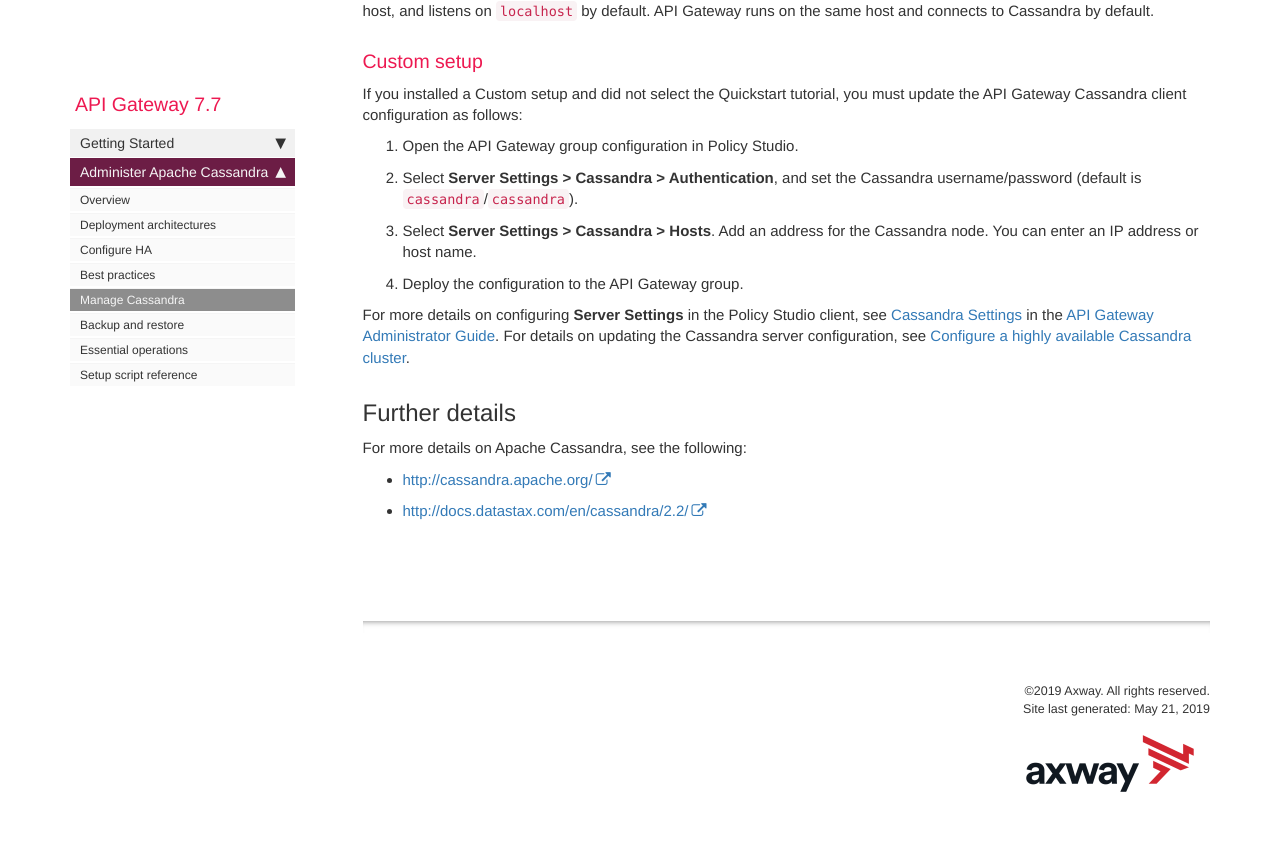
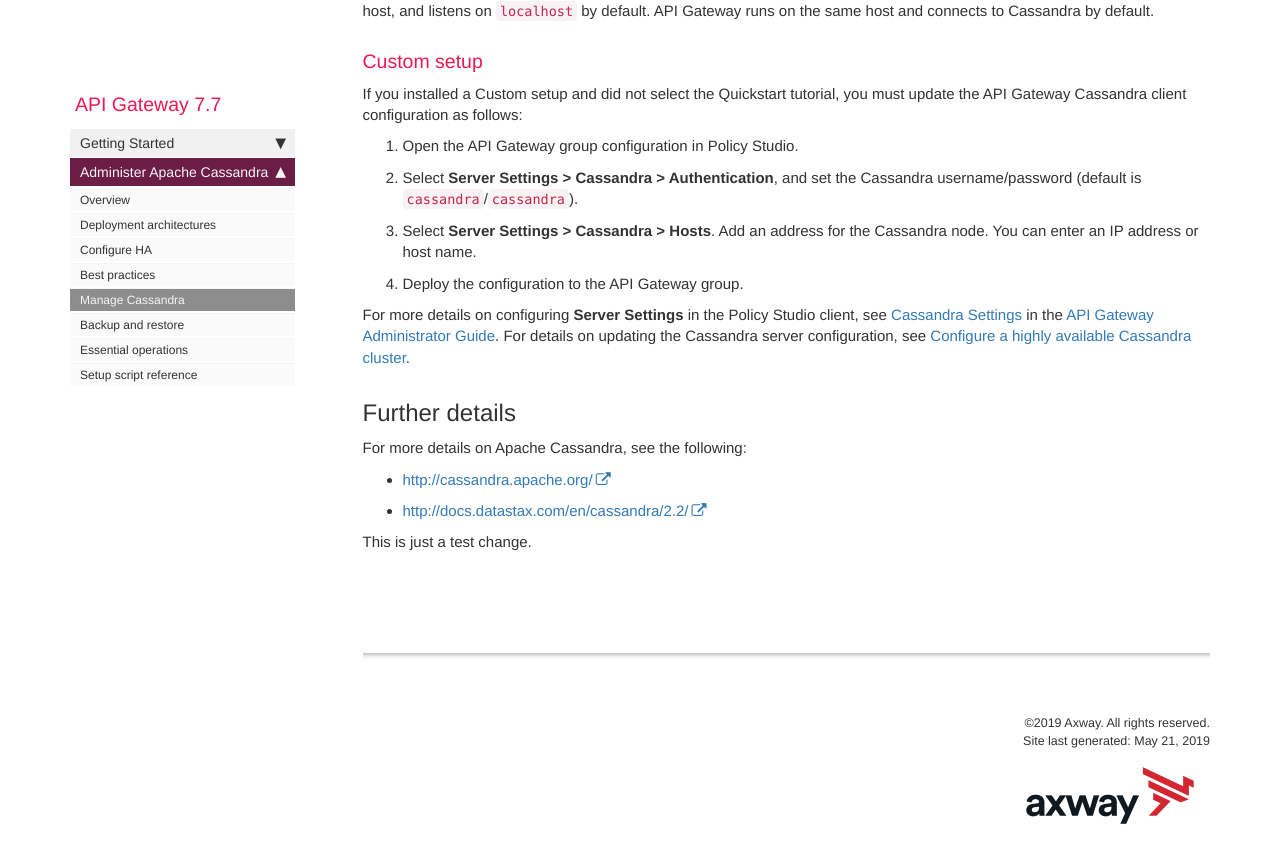
Before and after one commit to andreamussap/Axway_Docs4All_Hackathon, a Jekyll site: the page built from doctheme/pages/apigateway/cassadmin/cassandra_manage.md, in a window 1280 px wide and 900 px high, scrolled down 1958 px. Shown: the top 863 px of the window. Built offline with Jekyll 4.4.1, drawn with Linux system fonts in a browser that asks for light colours; nearby versions of some CDN libraries; comment, search, counter and statistics services are not loaded.

Commit message:
Update cassandra_manage.md
This is just a test

```diff
--- a/doctheme/pages/apigateway/cassadmin/cassandra_manage.md
+++ b/doctheme/pages/apigateway/cassadmin/cassandra_manage.md
@@ -132,4 +132,6 @@
   - <http://cassandra.apache.org/>
   - [http://docs.datastax.com/en/cassandra/2.2/](http://docs.datastax.com/en/cassandra/2.2/ "http://docs.datastax.com/en/cassandra/2.2/")
 
+  This is just a test change.
+
 {% include links.html %}
```
